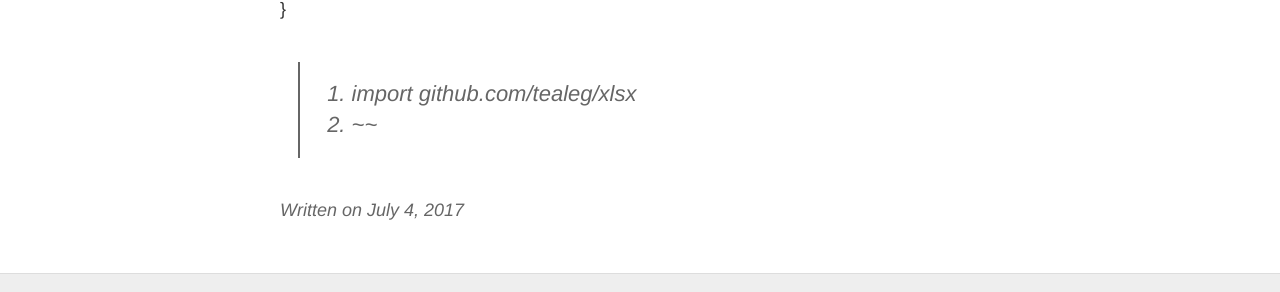
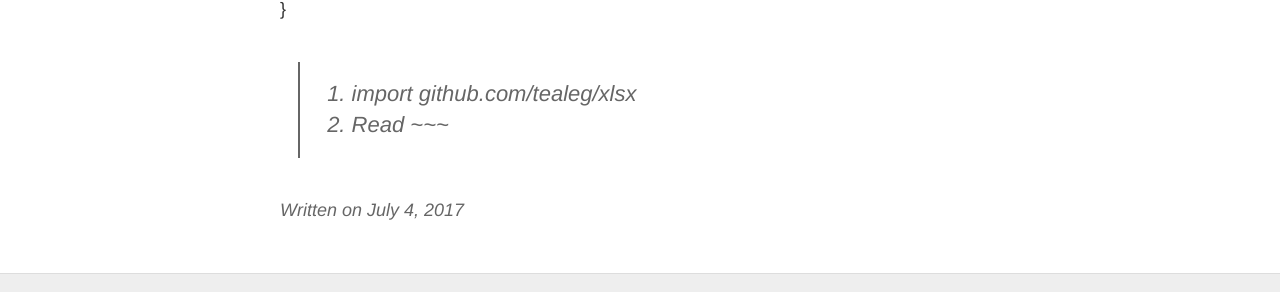
Before and after one commit to jaecheol-jeong/doc, a Jekyll site: the page built from _posts/2017-07-04-Golang-Excel.md, in a window 1280 px wide. Shown: the part 1152-1444 px from the top of the page. Built offline with Jekyll 4.4.1, drawn with Linux system fonts in a browser that asks for light colours; our own code applies the rules of GitHub Pages for plain Markdown files.

Commit message:
post sample

```diff
--- a/_posts/2017-07-04-Golang-Excel.md
+++ b/_posts/2017-07-04-Golang-Excel.md
@@ -1,7 +1,7 @@
 
 ## Golang Read Excel File
 
-![golang-excel](/images/golang-excel.png "excel read")
+![golang-excel](/doc.github.io/images/golang-excel.png "excel read")
 
 <pre>
 package main
@@ -31,4 +31,4 @@ func main() {
 </pre>
 
 > 1. import github.com/tealeg/xlsx
-> 2. ~~
+> 2. Read ~~~
```
